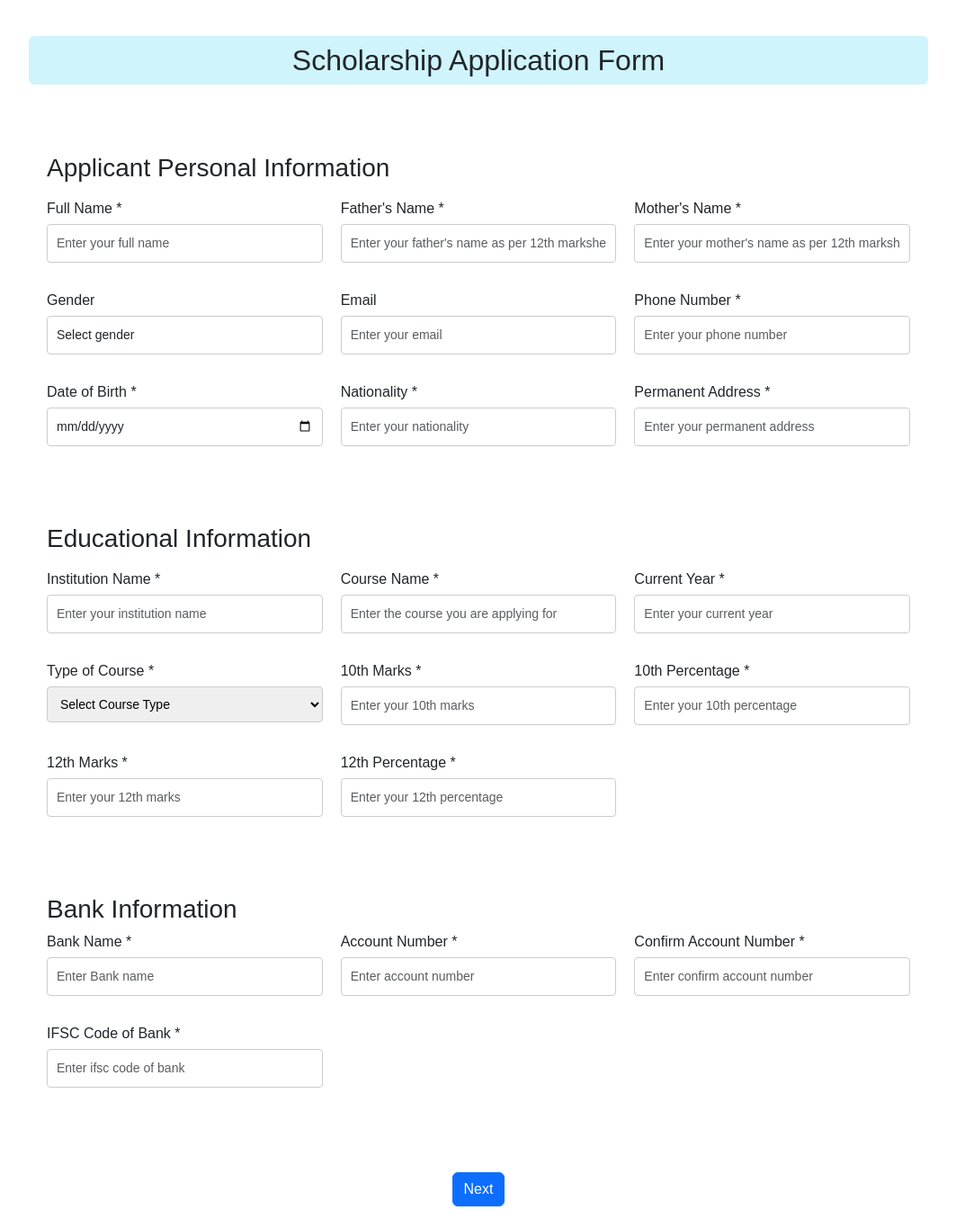
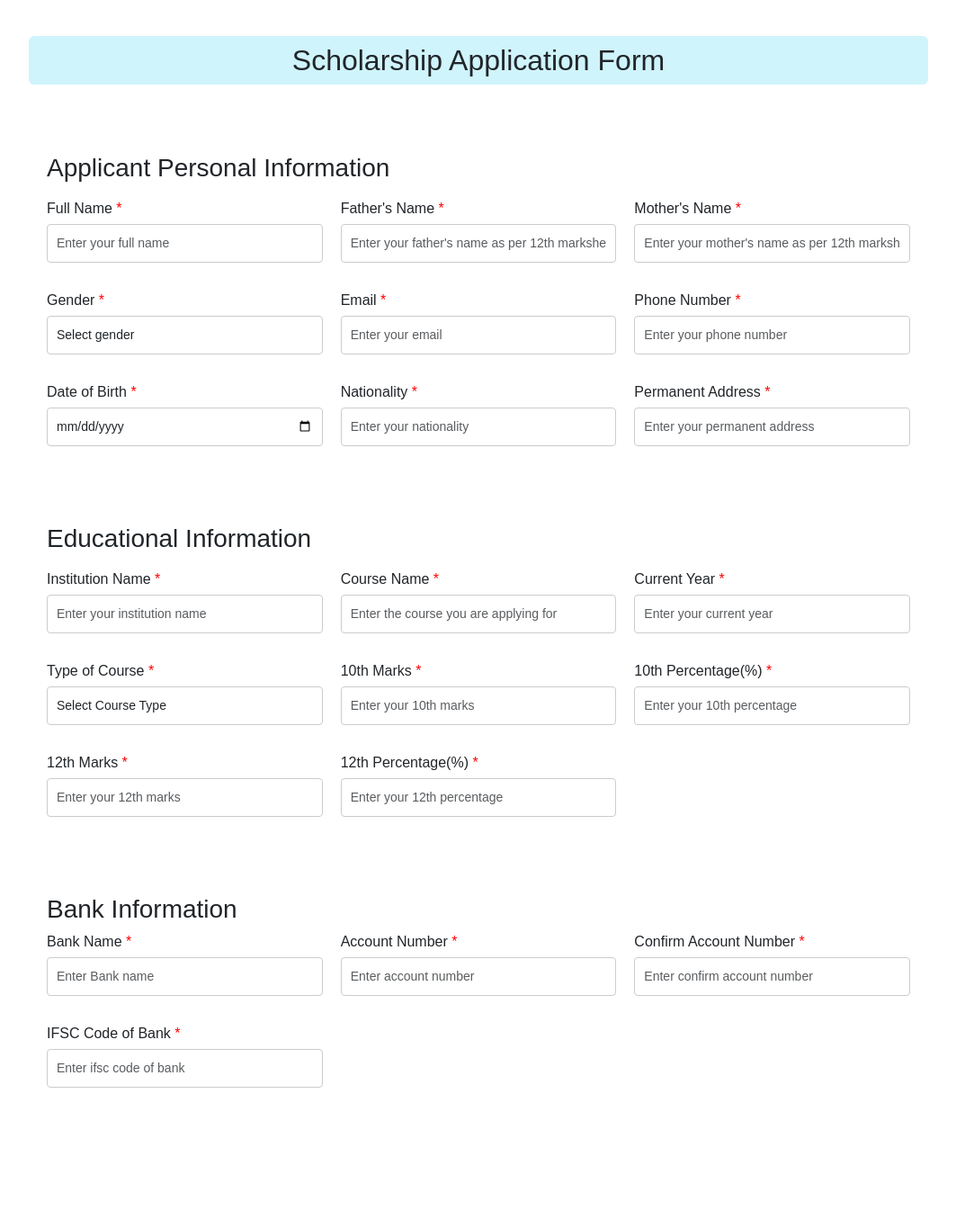
Before and after one commit to only4aj/DigiScholar-PSDS, a Django app: page /applypmsss/ in a window 1280 px wide. Shown: the whole page at 90% size, without its empty margins (108-1171 px from the left). After the commit the page ends 1209 px from the top, so only its background shows below. Run offline with Django 4.2, Linux system fonts and the light colour scheme.

Commit message:
frontend verification complete

```diff
--- a/static/css/scholarship_form_style.css
+++ b/static/css/scholarship_form_style.css
@@ -15,7 +15,7 @@ h2 {
 
 .part {
     display: grid;
-    grid-template-columns: repeat(auto-fill,minmax(300px,1fr));
+    grid-template-columns: repeat(auto-fill, minmax(300px, 1fr));
     gap: 20px;
 }
 
@@ -57,21 +57,15 @@ h2 {
     justify-self: end;
 }
 
+.required {
+    color: red;
+}
 
-
-/* .btn {
-    padding: 10px 20px;
-    background-color: #28a745;
-    color: white;
-    border: none;
-    border-radius: 5px;
-    cursor: pointer;
-    font-size: 16px;
-} */
-
-/* .btn:hover {
-    background-color: #218838;
-} */
+.warning {
+    font-size: 10px;
+    color: red;
+    position: absolute;
+}
 
 input::-webkit-outer-spin-button,
 input::-webkit-inner-spin-button {
--- /dev/null
+++ b/static/js/scholarship_form.js
@@ -0,0 +1,54 @@
+
+const btnHide = (check) => {
+    check ?
+        document.querySelector("#next-btn").innerHTML = "" :
+        document.querySelector("#next-btn").innerHTML = `<button type="submit" class="btn btn-primary">Next</button>`;
+}
+const checkPhone = () => {
+    let value = document.querySelector("#phone").value;
+    if (value.length !== 10) {
+        document.querySelector("#warning1").innerText = "Phone Number is not valid!"
+        btnHide(true);
+    } else {
+        document.querySelector("#warning1").innerText = ""
+    }
+}
+
+const checkAccNo = () => {
+    let value1 = document.getElementById("account_number").value;
+    let value2 = document.getElementById("caccount_number").value;
+    if (value1 !== value2 && value1 !== "" && value2 !== "") {
+        document.querySelector("#warning2").innerText = "Account Number is not matched!";
+        document.querySelector("#warning3").innerText = "Account Number is not matched!";
+        btnHide(true);
+    } else {
+        document.querySelector("#warning2").innerText = "";
+        document.querySelector("#warning3").innerText = "";
+    }
+
+}
+const checkFillForm = () => {
+    let inputGroup = Array.from(document.querySelectorAll(".form-control"));
+    let check = false;
+    for (let i in inputGroup) {
+        if (inputGroup[i].value === "") {
+            check = true;
+            break;
+        } else {
+            check = false;
+        }
+    }
+    check ?
+        btnHide(check) :
+        btnHide(check);
+}
+
+const checkPercentage = (id, warningId) => {
+    let value = document.getElementById(id).value;
+    if ((parseInt(value) <= 100 && parseInt(value) >= 0) || value === "") {
+        document.getElementById(warningId).innerText = "";
+    } else {
+        document.getElementById(warningId).innerText = "Percentage is invalid!";
+        btnHide(true);
+    }
+}
--- a/templates/scholarship_form.html
+++ b/templates/scholarship_form.html
@@ -28,23 +28,26 @@
 
                         <div class="part part1">
                             <div class="left-column input-box">
-                                <label>Full Name <span class="required">*</span></label>
+                                <label title="It is compulsory">Full Name <span class="required">*</span></label>
                                 <input class="form-control" type="text" name="name" placeholder="Enter your full name"
-                                    required>
+                                    onkeyup="checkFillForm()" required>
                             </div>
                             <div class="left-column input-box">
-                                <label>Father's Name <span class="required">*</span></label>
+                                <label title="It is compulsory">Father's Name <span class="required">*</span></label>
                                 <input class="form-control" type="text" name="father_name"
-                                    placeholder="Enter your father's name as per 12th marksheet" required>
+                                    placeholder="Enter your father's name as per 12th marksheet"
+                                    onkeyup="checkFillForm()" required>
                             </div>
                             <div class="left-column input-box">
-                                <label>Mother's Name <span class="required">*</span></label>
+                                <label title="It is compulsory">Mother's Name <span class="required">*</span></label>
                                 <input class="form-control" type="text" name="mother_name"
-                                    placeholder="Enter your mother's name as per 12th marksheet" required>
+                                    placeholder="Enter your mother's name as per 12th marksheet"
+                                    onkeyup="checkFillForm()" required>
                             </div>
                             <div class="left-column input-box">
-                                <label>Gender</label>
-                                <select name="gender" id="gender" class="form-control" required>
+                                <label title="It is compulsory">Gender <span class="required">*</span></label>
+                                <select name="gender" id="gender" class="form-control" onkeyup="checkFillForm()"
+                                    required>
                                     <option value="" selected>Select gender</option>
                                     <option value="male">Male</option>
                                     <option value="female">Female</option>
@@ -52,28 +55,32 @@
                                 </select>
                             </div>
                             <div class="left-column input-box">
-                                <label>Email</label>
+                                <label title="It is compulsory">Email <span class="required">*</span></label>
                                 <input class="form-control" type="email" name="email" placeholder="Enter your email"
-                                    required>
+                                    onkeyup="checkFillForm()" required>
                             </div>
                             <div class="left-column input-box">
-                                <label>Phone Number <span class="required">*</span></label>
+                                <label title="It is compulsory">Phone Number <span class="required">*</span> <span
+                                        class="text-start warning" id="warning1"></span></label>
                                 <input class="form-control" type="number" name="phone"
-                                    placeholder="Enter your phone number" required>
+                                    placeholder="Enter your phone number" id="phone" onkeyup="checkPhone()"
+                                    onkeyup="checkFillForm()" required>
+
                             </div>
                             <div class="left-column input-box">
-                                <label>Date of Birth <span class="required">*</span></label>
-                                <input class="form-control" type="date" name="dob" required>
+                                <label title="It is compulsory">Date of Birth <span class="required">*</span></label>
+                                <input class="form-control" type="date" name="dob" onkeyup="checkFillForm()" required>
                             </div>
                             <div class="left-column input-box">
-                                <label>Nationality <span class="required">*</span></label>
+                                <label title="It is compulsory">Nationality <span class="required">*</span></label>
                                 <input class="form-control" type="text" name="nationality"
-                                    placeholder="Enter your nationality" required>
+                                    placeholder="Enter your nationality" onkeyup="checkFillForm()" required>
                             </div>
                             <div class="left-column input-box">
-                                <label>Permanent Address <span class="required">*</span></label>
+                                <label title="It is compulsory">Permanent Address <span
+                                        class="required">*</span></label>
                                 <input class="form-control" type="text" name="permanent_address"
-                                    placeholder="Enter your permanent address" required>
+                                    placeholder="Enter your permanent address" onkeyup="checkFillForm()" required>
                             </div>
                         </div>
                     </div>
@@ -86,23 +93,24 @@
 
                         <div class="part part2">
                             <div class="center-column input-box">
-                                <label>Institution Name <span class="required">*</span></label>
+                                <label title="It is compulsory">Institution Name <span class="required">*</span></label>
                                 <input class="form-control" type="text" name="institution"
-                                    placeholder="Enter your institution name" required>
+                                    placeholder="Enter your institution name" onkeyup="checkFillForm()" required>
                             </div>
                             <div class="center-column input-box">
-                                <label>Course Name <span class="required">*</span></label>
+                                <label title="It is compulsory">Course Name <span class="required">*</span></label>
                                 <input class="form-control" type="text" name="course"
-                                    placeholder="Enter the course you are applying for" required>
+                                    placeholder="Enter the course you are applying for" onkeyup="checkFillForm()"
+                                    required>
                             </div>
                             <div class="center-column input-box">
-                                <label>Current Year <span class="required">*</span></label>
+                                <label title="It is compulsory">Current Year <span class="required">*</span></label>
                                 <input class="form-control" type="number" name="current_year"
-                                    placeholder="Enter your current year" required>
+                                    placeholder="Enter your current year" onkeyup="checkFillForm()" required>
                             </div>
                             <div class="center-column input-box">
-                                <label>Type of Course <span class="required">*</span></label>
-                                <select name="course_type" required>
+                                <label title="It is compulsory">Type of Course <span class="required">*</span></label>
+                                <select name="course_type" class="form-control" onkeyup="checkFillForm()" required>
                                     <option value="">Select Course Type</option>
                                     <option value="ug">Undergraduate (UG)</option>
                                     <option value="pg">Postgraduate (PG)</option>
@@ -110,24 +118,36 @@
                                 </select>
                             </div>
                             <div class="right-column input-box">
-                                <label>10th Marks <span class="required">*</span></label>
+                                <label title="It is compulsory">10th Marks <span class="required">*</span></label>
                                 <input class="form-control" type="number" name="tenth_marks"
-                                    placeholder="Enter your 10th marks" required>
+                                    placeholder="Enter your 10th marks"
+                                    oninput="javascript: if(this.value.length > this.maxLength) this.value = this.value.slice(0,this.maxLength);"
+                                    maxlength="3" onkeyup="checkFillForm()" required>
                             </div>
                             <div class="right-column input-box">
-                                <label>10th Percentage <span class="required">*</span></label>
-                                <input class="form-control" type="text" name="tenth_percentage"
-                                    placeholder="Enter your 10th percentage" required>
+                                <label title="It is compulsory">10th Percentage(%) <span class="required">*</span> <span
+                                        class="text-start warning" id="warning4"></span></label>
+                                <input class="form-control" type="number" name="tenth_percentage"
+                                    placeholder="Enter your 10th percentage"
+                                    oninput="javascript: if(this.value.length > this.maxLength) this.value = this.value.slice(0,this.maxLength);"
+                                    maxlength="3" onkeyup="checkFillForm(),checkPercentage('10percentage','warning4')"
+                                    id="10percentage" required>
                             </div>
                             <div class="right-column input-box">
-                                <label>12th Marks <span class="required">*</span></label>
-                                <input class="form-control" type="number" name="twelfth_marks"
-                                    placeholder="Enter your 12th marks" required>
+                                <label title="It is compulsory">12th Marks <span class="required">*</span></label>
+                                <input class="form-control" type="number" name="twelth_marks"
+                                    placeholder="Enter your 12th marks"
+                                    oninput="javascript: if(this.value.length > this.maxLength) this.value = this.value.slice(0,this.maxLength);"
+                                    maxlength="3" onkeyup="checkFillForm()" required>
                             </div>
                             <div class="right-column input-box">
-                                <label>12th Percentage <span class="required">*</span></label>
-                                <input class="form-control" type="text" name="twelfth_percentage"
-                                    placeholder="Enter your 12th percentage" required>
+                                <label title="It is compulsory">12th Percentage(%) <span class="required">*</span> <span
+                                        class="text-start warning" id="warning5"></span></label>
+                                <input class="form-control" type="number" name="twelth_percentage"
+                                    placeholder="Enter your 12th percentage" maxlength="3"
+                                    oninput="javascript:if(this.value.length > this.maxLength) this.value = this.value.slice(0,this.maxLength)"
+                                    onkeyup="checkFillForm(),checkPercentage('12percentage','warning5')"
+                                    id="12percentage" required>
                             </div>
                         </div>
                     </div>
@@ -137,32 +157,38 @@
                             <h3>Bank Information</h3>
                             <div class="part part3">
                                 <div class="center-column input-box">
-                                    <label>Bank Name <span class="required">*</span></label>
+                                    <label title="It is compulsory">Bank Name <span class="required">*</span></label>
                                     <input class="form-control" type="text" name="bank_name"
-                                        placeholder="Enter Bank name" required>
+                                        placeholder="Enter Bank name" onkeyup="checkFillForm()" required>
                                 </div>
                                 <div class="center-column input-box">
-                                    <label>Account Number <span class="required">*</span></label>
+                                    <label title="It is compulsory">Account Number <span class="required">*</span> <span
+                                            class="text-start warning" id="warning2"></span></label>
                                     <input class="form-control" type="number" name="account_number"
-                                        placeholder="Enter account number" required>
+                                        placeholder="Enter account number" id="account_number"
+                                        onkeyup="checkFillForm(),checkAccNo()" required>
                                 </div>
                                 <div class="center-column input-box">
-                                    <label>Confirm Account Number <span class="required">*</span></label>
+                                    <label title="It is compulsory">Confirm Account Number <span
+                                            class="required">*</span> <span class="text-start warning"
+                                            id="warning3"></span></label>
                                     <input class="form-control" type="number" name="caccount_number"
-                                        placeholder="Enter confirm account number" required>
+                                        placeholder="Enter confirm account number" id="caccount_number"
+                                        onkeyup="checkFillForm(),checkAccNo()" required>
                                 </div>
                                 <div class="center-column input-box">
-                                    <label>IFSC Code of Bank <span class="required">*</span></label>
+                                    <label title="It is compulsory">IFSC Code of Bank <span
+                                            class="required">*</span></label>
                                     <input class="form-control" type="text" name="ifsc_number"
-                                        placeholder="Enter ifsc code of bank" required>
+                                        placeholder="Enter ifsc code of bank" onkeyup="checkFillForm()" required>
                                 </div>
                             </div>
                         </div>
                     </div>
                 </div>
                 <!-- Next button centered -->
-                <div class="next-button">
-                    <button type="submit" class="btn btn-primary">Next</button>
+                <div class="next-button" id="next-btn">
+                    <!-- <button type="submit" class="btn btn-primary">Next</button> -->
                 </div>
         </form>
     </div>
@@ -170,5 +196,7 @@
 <script src="https://cdn.jsdelivr.net/npm/bootstrap@5.3.3/dist/js/bootstrap.bundle.min.js"
     integrity="sha384-YvpcrYf0tY3lHB60NNkmXc5s9fDVZLESaAA55NDzOxhy9GkcIdslK1eN7N6jIeHz"
     crossorigin="anonymous"></script>
+<script src="{% static 'js/scholarship_form.js' %}">
+</script>
 
 </html>
```
Also changed, not shown: static/js/scholarshipform.js (deleted).
